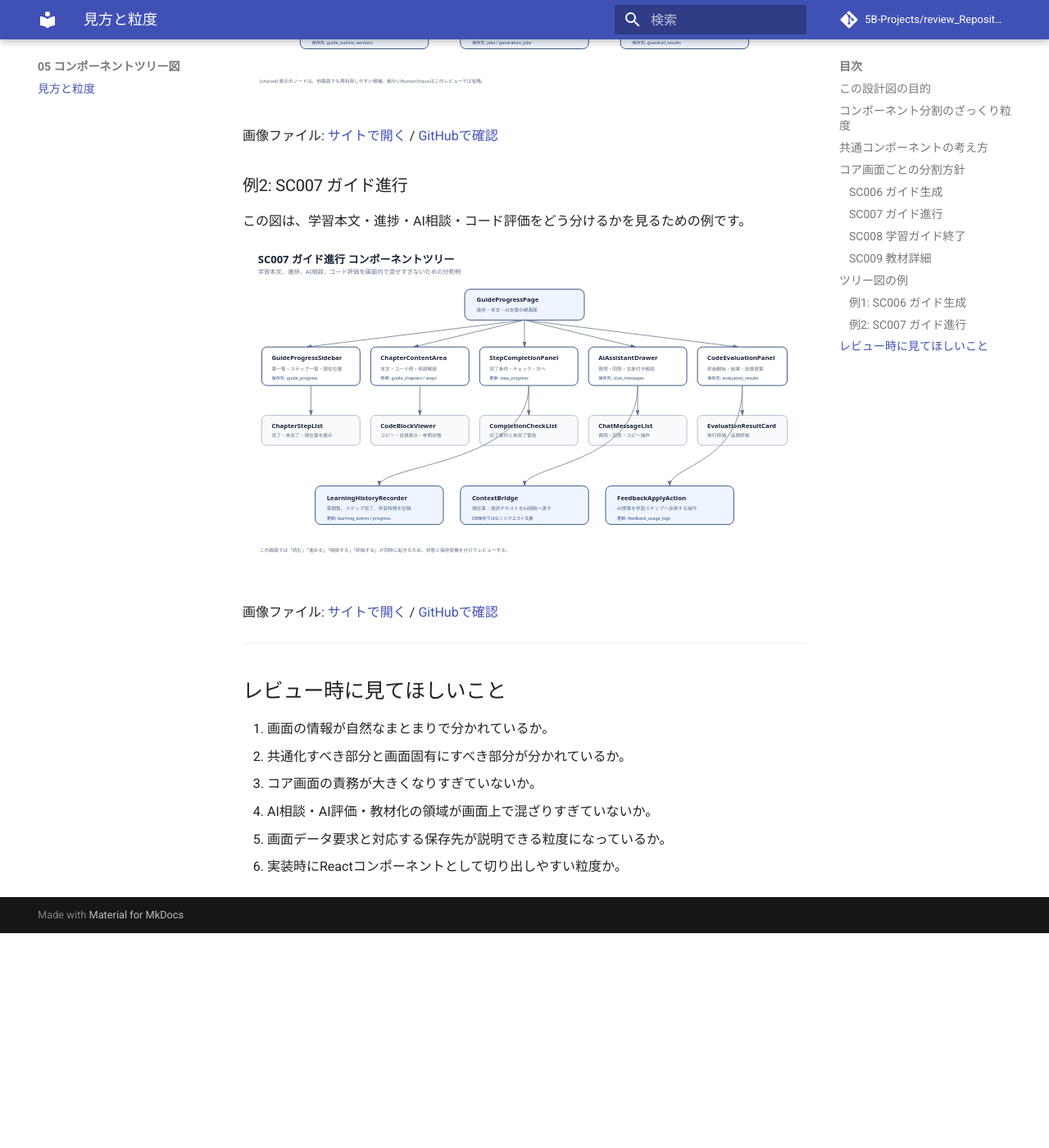
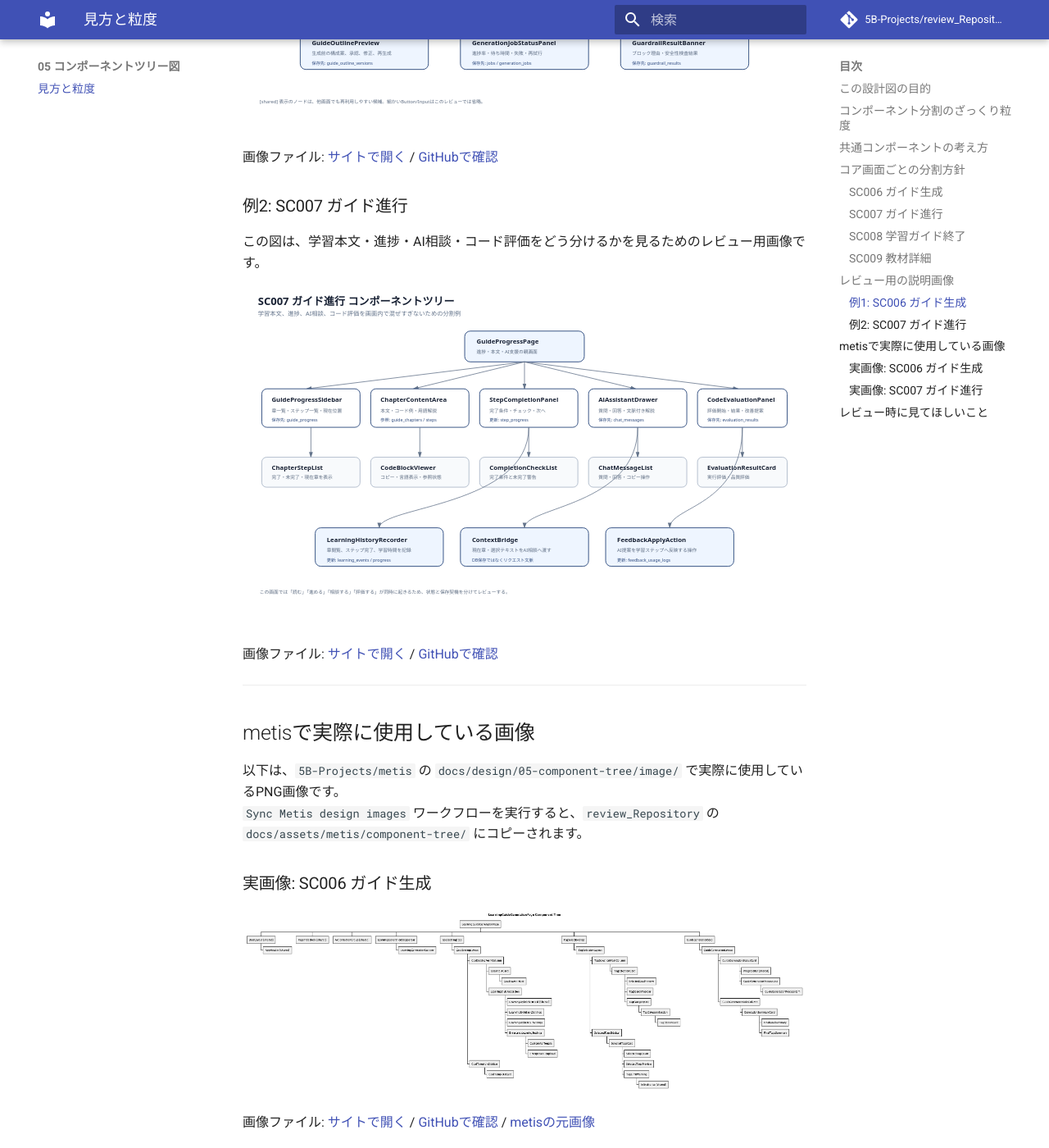
Before and after one commit to 5B-Projects/review_Repository, an MkDocs documentation site: the page built from docs/05-component-tree.md, in a window 1280 px wide and 1400 px high, scrolled down 4637 px. Shown: the whole window at 82% size. Built offline with MkDocs 1.6.1 and Material for MkDocs 9.7.7, drawn with Linux system fonts in a browser that asks for light colours; comment, search, counter and statistics services are not loaded; before the commit the page ends 5775 px from its top, so only the background shows below that; some of the changed text lies outside the part shown.

Commit message:
Link actual Metis component tree images

```diff
--- a/docs/05-component-tree.md
+++ b/docs/05-component-tree.md
@@ -6,8 +6,8 @@
 
 このレビュー資料では、元資料の全画像をそのまま並べるのではなく、**コア画面の分割方針が分かる説明** と **代表画面のツリー図** に絞って掲載します。
 
-画像は `review_Repository` の `docs/assets/component-tree/` に直接含めています。
-そのため、GitHub Actions 実行時に別リポジトリから画像をコピーする必要はありません。
+レビュー用に作成した説明画像は `docs/assets/component-tree/` に置いています。
+また、`metis` リポジトリで実際に使用している画像は、同期後に `docs/assets/metis/component-tree/` に実ファイルとして配置します。
 
 !!! note "画像の確認方法"
     ページ上の画像はクリックすると拡大表示できます。
@@ -111,11 +111,11 @@
 
 ---
 
-## ツリー図の例
+## レビュー用の説明画像
 
 ### 例1: SC006 ガイド生成
 
-この図は、ゴール入力・タグ選択・学習スタイル設定・生成状態表示をどう分けるかを見るための例です。
+この図は、ゴール入力・タグ選択・学習スタイル設定・生成状態表示をどう分けるかを見るためのレビュー用画像です。
 
 [![SC006 ガイド生成 コンポーネントツリー](../assets/component-tree/learning-guide-generation-page.svg)](../assets/component-tree/learning-guide-generation-page.svg)
 
@@ -123,11 +123,30 @@
 
 ### 例2: SC007 ガイド進行
 
-この図は、学習本文・進捗・AI相談・コード評価をどう分けるかを見るための例です。
+この図は、学習本文・進捗・AI相談・コード評価をどう分けるかを見るためのレビュー用画像です。
 
 [![SC007 ガイド進行 コンポーネントツリー](../assets/component-tree/guide-progress-page.svg)](../assets/component-tree/guide-progress-page.svg)
 
 画像ファイル: [サイトで開く](../assets/component-tree/guide-progress-page.svg) / [GitHubで確認](https://github.com/5B-Projects/review_Repository/blob/main/docs/assets/component-tree/guide-progress-page.svg)
+
+---
+
+## metisで実際に使用している画像
+
+以下は、`5B-Projects/metis` の `docs/design/05-component-tree/image/` で実際に使用しているPNG画像です。
+`Sync Metis design images` ワークフローを実行すると、`review_Repository` の `docs/assets/metis/component-tree/` にコピーされます。
+
+### 実画像: SC006 ガイド生成
+
+[![metis実画像 SC006 ガイド生成](../assets/metis/component-tree/learning-guide-generation-page.png)](../assets/metis/component-tree/learning-guide-generation-page.png)
+
+画像ファイル: [サイトで開く](../assets/metis/component-tree/learning-guide-generation-page.png) / [GitHubで確認](https://github.com/5B-Projects/review_Repository/blob/main/docs/assets/metis/component-tree/learning-guide-generation-page.png) / [metisの元画像](https://github.com/5B-Projects/metis/blob/develop/docs/design/05-component-tree/image/learning-guide-generation-page.png)
+
+### 実画像: SC007 ガイド進行
+
+[![metis実画像 SC007 ガイド進行](../assets/metis/component-tree/guide-progress-page.png)](../assets/metis/component-tree/guide-progress-page.png)
+
+画像ファイル: [サイトで開く](../assets/metis/component-tree/guide-progress-page.png) / [GitHubで確認](https://github.com/5B-Projects/review_Repository/blob/main/docs/assets/metis/component-tree/guide-progress-page.png) / [metisの元画像](https://github.com/5B-Projects/metis/blob/develop/docs/design/05-component-tree/image/guide-progress-page.png)
 
 ---
 
```
